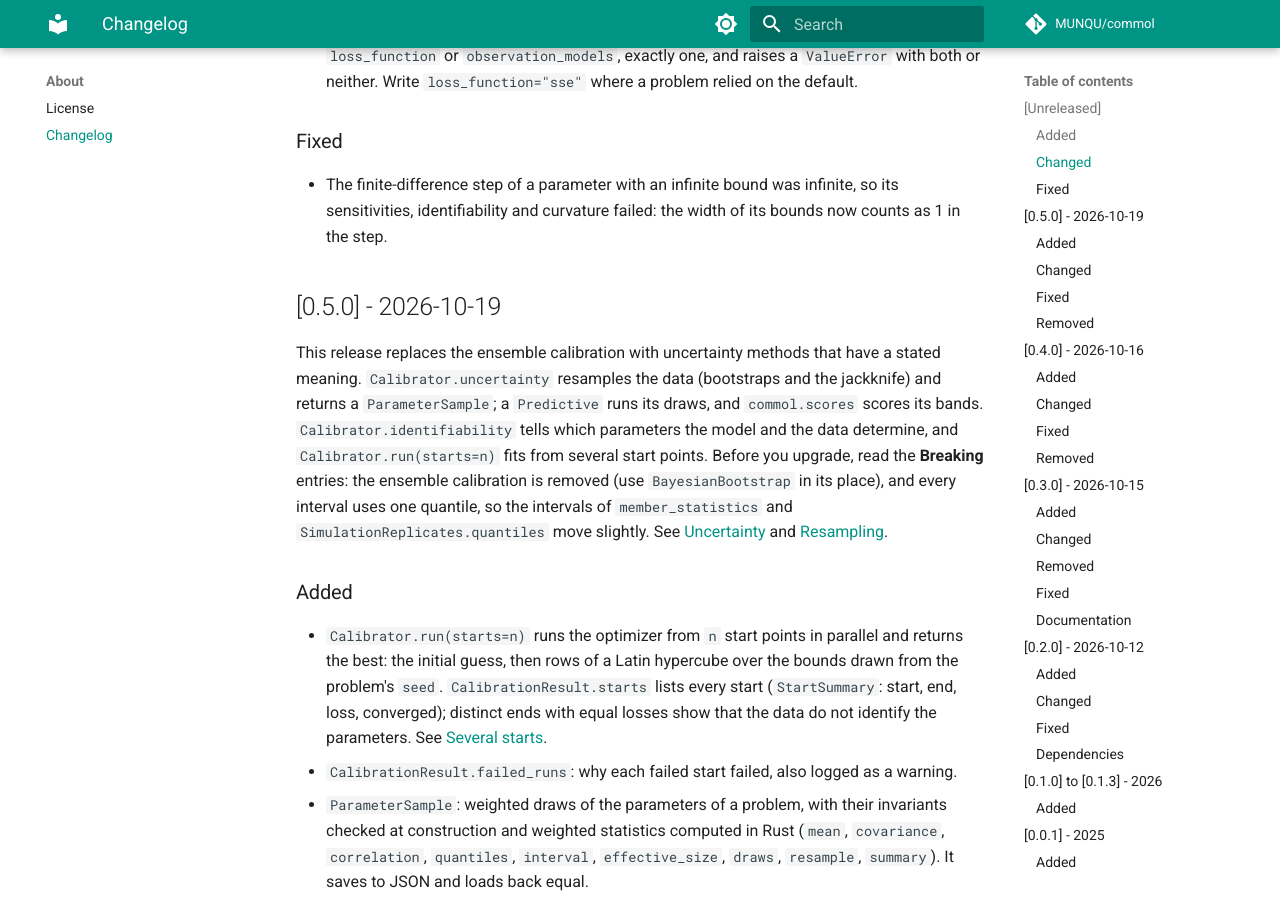
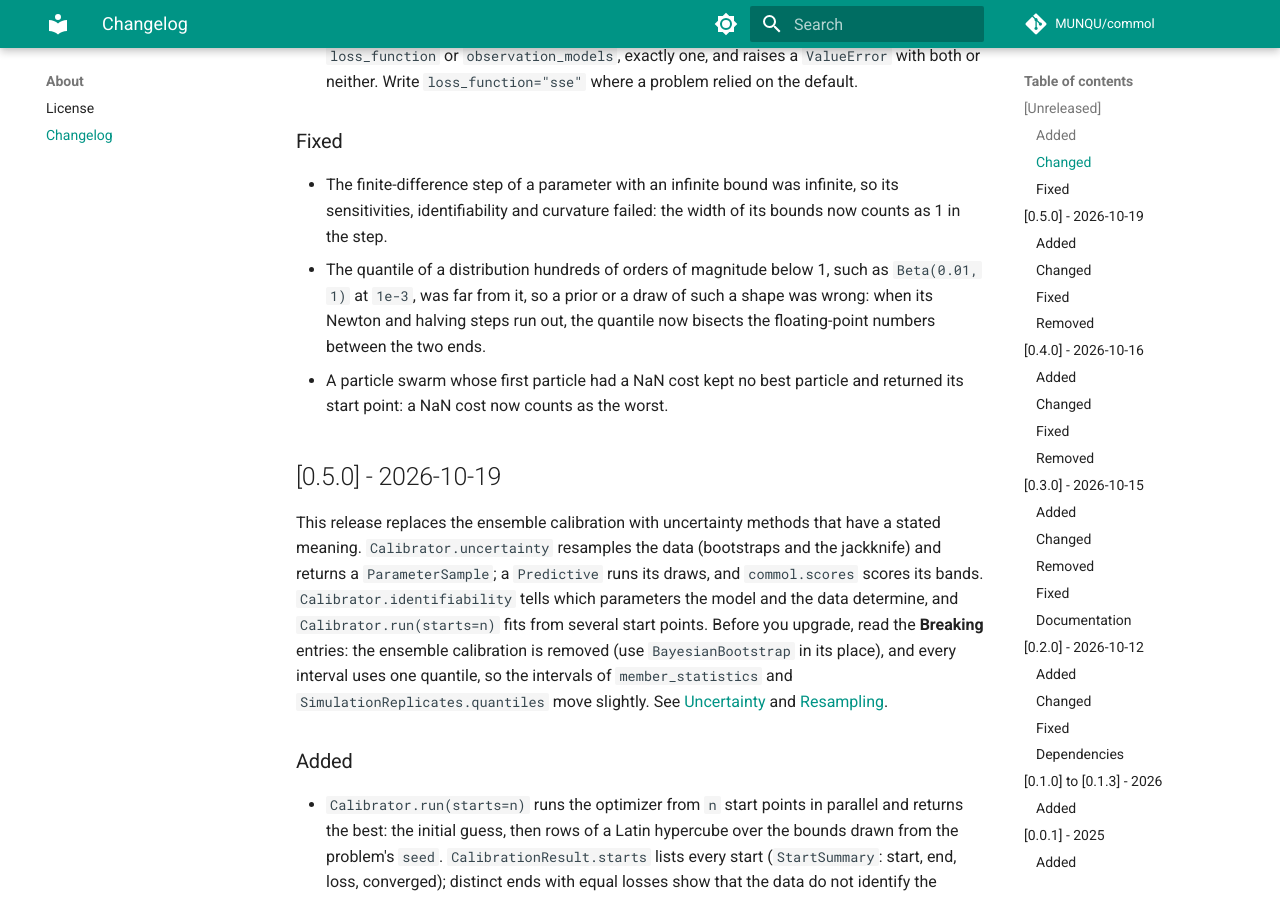
Before and after one commit to MUNQU/commol, an MkDocs documentation site: the page built from docs/about/changelog.md, in a window 1280 px wide and 900 px high, scrolled down 5291 px. Built offline with MkDocs 1.6.1 and Material for MkDocs 9.7.7, drawn with Linux system fonts in a browser that asks for light colours; comment, search, counter and statistics services are not loaded; the version menu is left out.

Commit message:
docs(changelog): the quantile and particle swarm fixes

```diff
--- a/docs/about/changelog.md
+++ b/docs/about/changelog.md
@@ -223,6 +223,12 @@ and this project adheres to [Semantic Versioning](https://semver.org/spec/v2.0.0
 - The finite-difference step of a parameter with an infinite bound was
   infinite, so its sensitivities, identifiability and curvature failed: the
   width of its bounds now counts as 1 in the step.
+- The quantile of a distribution hundreds of orders of magnitude below 1,
+  such as `Beta(0.01, 1)` at `1e-3`, was far from it, so a prior or a draw
+  of such a shape was wrong: when its Newton and halving steps run out, the
+  quantile now bisects the floating-point numbers between the two ends.
+- A particle swarm whose first particle had a NaN cost kept no best particle
+  and returned its start point: a NaN cost now counts as the worst.
 
 ## [0.5.0] - 2026-10-19
 
```
